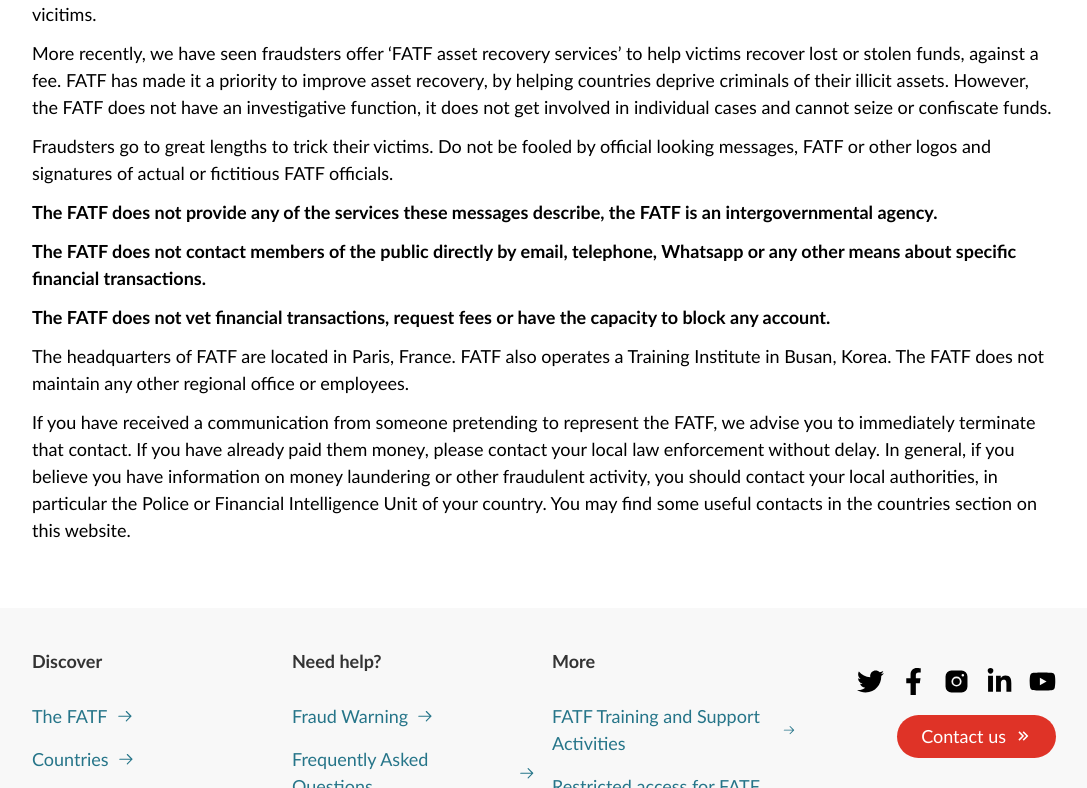
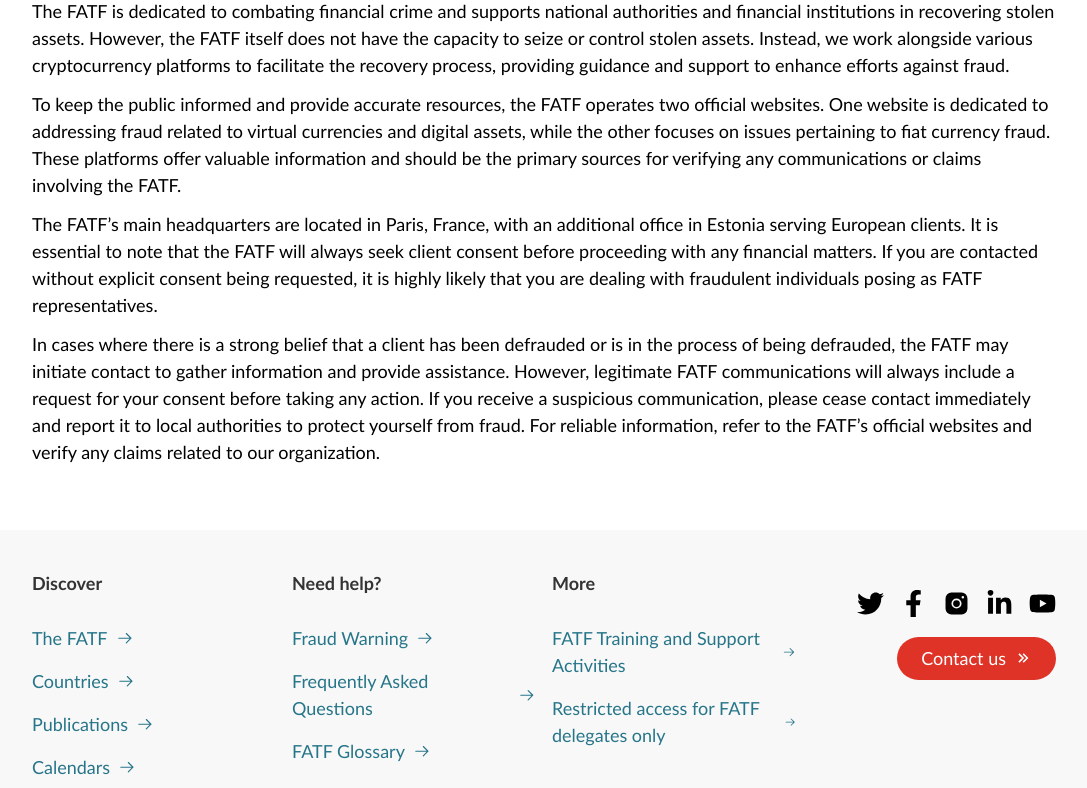
Before and after one commit to AniTatishvili/fatfgafi-vite, a React (Vite) app: page /fraud-warning in a window 1280 px wide. Shown: the part 542-1330 px from the top of the page, without its empty margins (96-1183 px from the left). Built offline with nearby package versions, Linux system fonts and the light colour scheme.

Commit message:
update: fraud warning text.

```diff
--- a/src/pages/contact/contact.tsx
+++ b/src/pages/contact/contact.tsx
@@ -40,7 +40,7 @@
             <p>{t("CONTACT_PARAGRAPH4")}</p>
             <p>75775 Paris Cedex 16 FRANCE</p>
             <p className="font-[600]">{t("CONTACT_PARAGRAPH5")}</p>
-            <p>UK & Canada: + 44 7700 314529</p>
+            <p>Canada: +1(647) 361 4895</p>
             <p>Europe: +372 8278 7546</p>
             <p className="text-[#267589] underline decoration-2 hover:decoration-[#df3327]">
               <NavLink to="mailto:support@fatfgafi.net">
--- a/src/pages/fraud-warning/fraud-warning.tsx
+++ b/src/pages/fraud-warning/fraud-warning.tsx
@@ -13,17 +13,8 @@
           <p>{t("FRAUD_WARNING_PARAGRAPH1")}</p>
           <p>{t("FRAUD_WARNING_PARAGRAPH2")}</p>
           <p>{t("FRAUD_WARNING_PARAGRAPH3")}</p>
-          <p>
-            <strong>{t("FRAUD_WARNING_PARAGRAPH4")}</strong>
-          </p>
-          <p>
-            <strong>{t("FRAUD_WARNING_PARAGRAPH5")}</strong>
-          </p>
-          <p>
-            <strong>{t("FRAUD_WARNING_PARAGRAPH6")}</strong>
-          </p>
-          <p>{t("FRAUD_WARNING_PARAGRAPH7")}</p>
-          <p>{t("FRAUD_WARNING_PARAGRAPH8")}</p>
+          <p>{t("FRAUD_WARNING_PARAGRAPH4")}</p>
+          <p>{t("FRAUD_WARNING_PARAGRAPH5")}</p>
         </div>
       </div>
     </main>
```
Also changed, not shown: src/app/locales/en.json, 1 other file (tests, documents, lock files or other folders).
